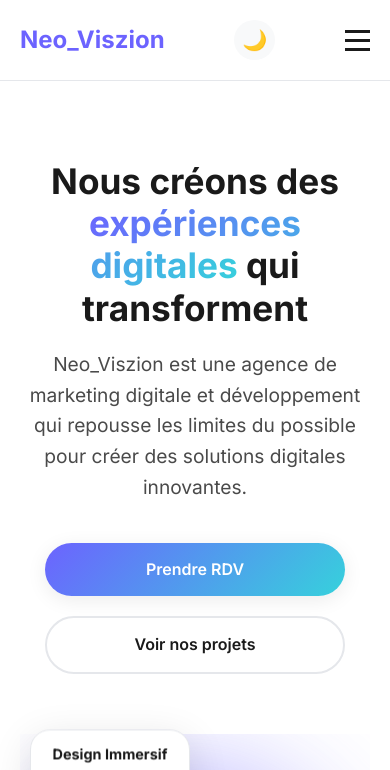
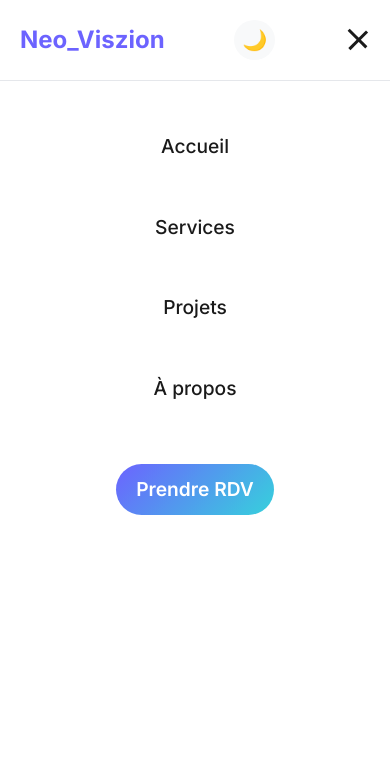
Before and after one commit to PythonMaster225/Neo_Viszion, a plain HTML site: page index.html in a window 390 px wide. Both pictures are taken after a click on the element 357 px from the left and 40 px from the top of the page. Shown: the top 770 px of the page. Drawn offline with Linux system fonts and the light colour scheme.

Commit message:
Update style.css

```diff
--- a/style.css
+++ b/style.css
@@ -145,6 +145,19 @@ body {
     background-color: var(--text-primary);
     margin: 3px 0;
     transition: var(--transition);
+    transform-origin: center;
+}
+
+.hamburger.active span:nth-child(1) {
+    transform: rotate(45deg) translate(5px, 5px);
+}
+
+.hamburger.active span:nth-child(2) {
+    opacity: 0;
+}
+
+.hamburger.active span:nth-child(3) {
+    transform: rotate(-45deg) translate(7px, -6px);
 }
 
 /* Hero Section */
@@ -676,39 +689,37 @@ section {
 
 @media (max-width: 768px) {
     .nav-menu {
-        display: none;
+        position: fixed;
+        top: 80px;
+        left: -100%;
+        width: 100%;
+        height: calc(100vh - 80px);
+        background-color: var(--bg-primary);
+        flex-direction: column;
+        align-items: center;
+        justify-content: flex-start;
+        padding-top: 40px;
+        gap: 30px;
+        transition: var(--transition);
+        border-top: 1px solid var(--border-color);
+        display: flex;
+    }
+
+    .nav-menu.active {
+        left: 0;
+    }
+
+    .nav-link {
+        font-size: 1.2rem;
+        padding: 10px 0;
+    }
+
+    .nav-link.cta-link {
+        margin-top: 20px;
     }
 
     .hamburger {
         display: flex;
-    }
-
-    .hero-title {
-        font-size: 2.2rem;
-    }
-
-    .hero-buttons {
-        flex-direction: column;
-        align-items: center;
-    }
-
-    .btn {
-        width: 100%;
-        max-width: 300px;
-    }
-
-    .section-title {
-        font-size: 2rem;
-    }
-
-    .stats {
-        flex-direction: column;
-        gap: 20px;
-    }
-
-    .floating-card {
-        width: 220px;
-        padding: 20px;
     }
 }
 
```
